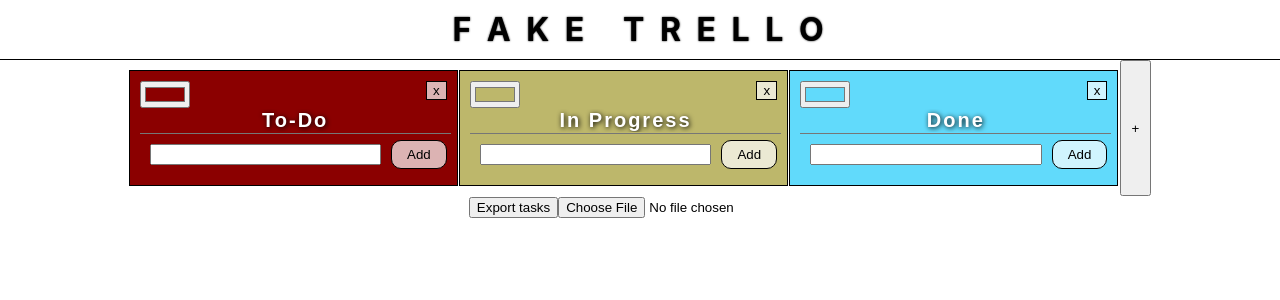
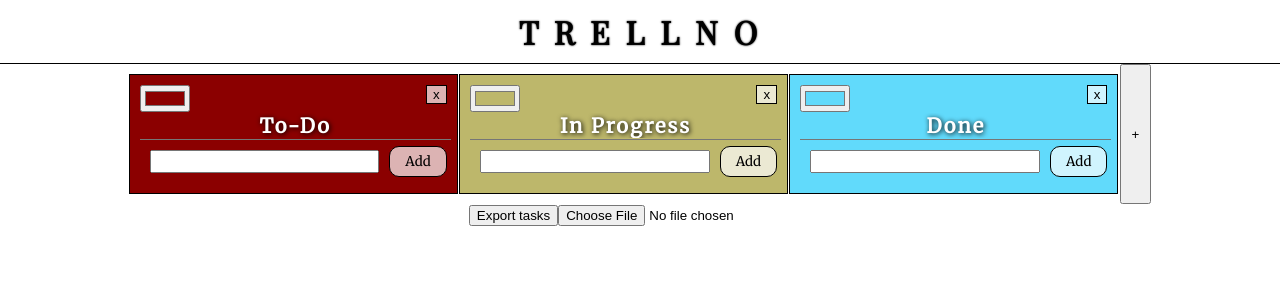
Before and after one commit to victorialo/faketrello, a React (Create React App) app: page / in a window 1280 px wide. Shown: the top 300 px of the page. Built offline with nearby package versions, Linux system fonts and the light colour scheme.

Commit message:
RENAME TO TRELLNO, lots of style changes - made items ContentEditable, etc.

```diff
--- a/public/index.html
+++ b/public/index.html
@@ -6,8 +6,8 @@
     <meta name="viewport" content="width=device-width, initial-scale=1" />
     <meta name="theme-color" content="#000000" />
     <meta
-      name="Fake Trello"
-      content="Fake Trello"
+      name="TrellNo"
+      content="TrellNo"
     />
     <link rel="apple-touch-icon" href="%PUBLIC_URL%/logo192.png" />
     <!--
@@ -24,7 +24,7 @@
       work correctly both with client-side routing and a non-root public URL.
       Learn how to configure a non-root public URL by running `npm run build`.
     -->
-    <title>Fake Trello</title>
+    <title>TrellNo</title>
   </head>
   <body>
     <noscript>You need to enable JavaScript to run this app.</noscript>
--- a/src/App.css
+++ b/src/App.css
@@ -1,7 +1,9 @@
+@import url('https://fonts.googleapis.com/css2?family=Merriweather&family=Playfair+Display&display=swap');
+
 html, body {
   margin: 0;
   padding: 0;
-
+  font-family: 'Merriweather', serif;
 }
 .App {
   text-align: center;
--- a/src/App.js
+++ b/src/App.js
@@ -11,6 +11,7 @@ const Title = styled.h1`
   margin: 0;
   padding: 10px;
   cursor: pointer;
+  font-family: 'Playfair Display', serif;
 
   &.darkTitle {
     color: white;
@@ -23,6 +24,7 @@ const NotTrello = styled.div`
   margin: 0 auto;
   display: flex;
   flex-wrap: wrap;
+  font-family: 'Merriweather', serif;
 `
 
 function App() {
@@ -85,7 +87,8 @@ function App() {
       {/*  </a>*/}
       {/*</header>*/}
       <Title className={!!dark ? 'darkTitle' : ''} onClick={toggleDarkMode}>
-        F A K E &nbsp; T R E L L O
+        {/*F A K E &nbsp; T R E L L O*/}
+        T R E L L N O
       </Title>
       <NotTrello>
         {/*<Lists key={stateVersion}/>*/}
--- a/src/Lists.jsx
+++ b/src/Lists.jsx
@@ -60,6 +60,7 @@ const Title = styled.input`
   letter-spacing: 2px;
   text-shadow: 1px 1px 5px black;
   width: 100%;
+  font-family: 'Merriweather', serif;
 `
 const Input = styled.form`
   display: flex;
@@ -69,12 +70,14 @@ const Input = styled.form`
     padding: 6px 15px;
     margin: 0 auto;
     border-radius: 10px;
+    font-family: 'Merriweather', serif;
   }
 `
 const AddItem = styled.input`
   margin: 10px;
   width: 80%;
   height: 100%;
+  font-family: 'Merriweather', serif;
 `
 const Items = styled.div`
   margin: 0 auto;
@@ -89,14 +92,15 @@ const Item = styled.div`
   position: relative;
   z-index: 2;
 `
-const Text = styled.input`
-  width: 100%;
-  white-space: nowrap;
-  overflow: hidden;
-  text-overflow: ellipsis;
-  background: none;
-  border: none;
-  padding: 0;
+const Text = styled.div`
+  width: 95%;
+  //white-space: nowrap;
+  //overflow: hidden;
+  //flex-wrap: wrap;
+  //text-overflow: ellipsis;
+  //background: none;
+  //border: none;
+  font-size: 13px;
   //&:hover {
   //  overflow: auto;
   //  text-overflow: initial;
@@ -326,8 +330,9 @@ const Lists = () => {
     setListColors(newListColors);
   }
 
-  const updateItem = (e, num, ind) => {
-    const [item, old] = newItem;
+  const updateItem = (e, num, ind, old) => {
+    // const [item, old] = newItem;
+    const item = e.target.textContent;
     entries.delete(old);
     entries.add(item);
     setEntries(entries);
@@ -362,7 +367,8 @@ const Lists = () => {
             >
               <Item id={i}>
                 {/*<ContentEditable onClick={() => setNewItem([i, i])} onChange={e => setNewItem([e.target.value, i])} onBlur={(e) => updateItem(e, num, ind)} html={display(i)}/>*/}
-                <Text onClick={() => setNewItem([i, i])} onChange={e => setNewItem([e.target.value, i])} onBlur={(e) => updateItem(e, num, ind)} value={display(i)}/>
+                {/*<Text onClick={() => setNewItem([i, i])} onChange={e => setNewItem([e.target.value, i])} onBlur={(e) => updateItem(e, num, ind)} value={display(i)}/>*/}
+                <Text contentEditable="true" onClick={() => setNewItem([i, i])} onChange={e => setNewItem([e.target.value, i])} onBlur={(e) => updateItem(e, num, ind)}>{display(i)}</Text>
                 {/*<Text>{display(i)}</Text>*/}
                 <button onClick={()=> removeItem(num, ind)}>x</button>
               </Item>
```
Also changed, not shown: public/manifest.json, 1 other file (tests, documents, lock files or other folders).
